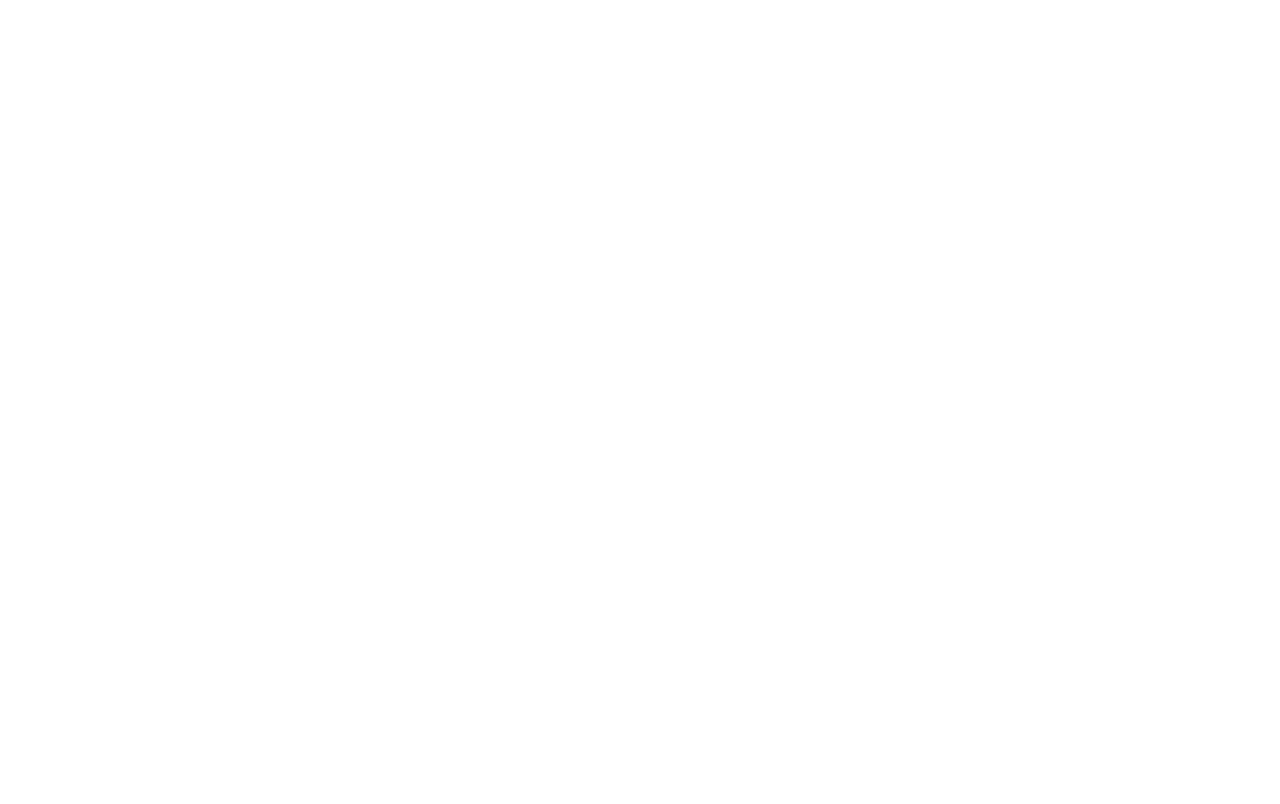
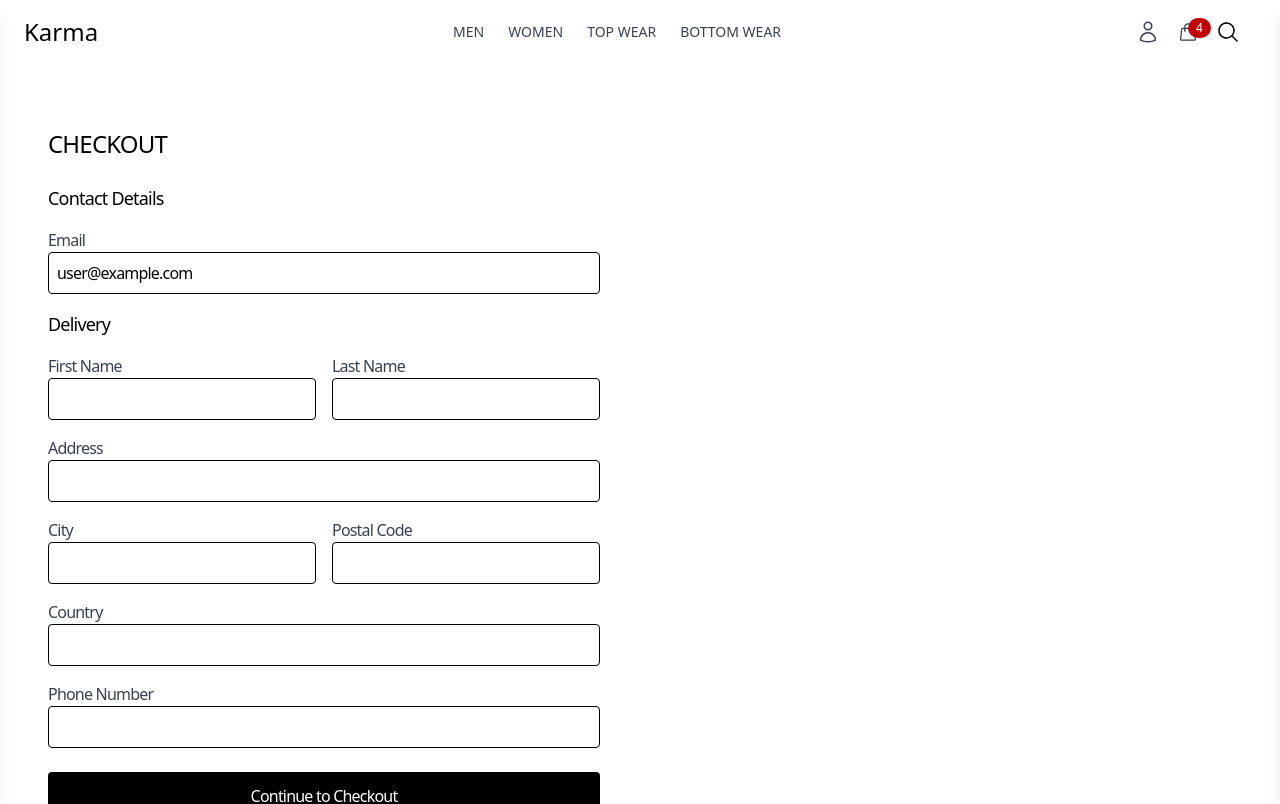
Before and after one commit to DojaBiraloo/Ecommerce, a React (Vite) app: page /checkout in a window 1280 px wide. Before the commit this address had no page. Shown: the top 804 px of the page. Built offline with nearby package versions, Linux system fonts and the light colour scheme.

Commit message:
checkout commit

```diff
--- a/src/App.jsx
+++ b/src/App.jsx
@@ -7,6 +7,8 @@ import Login from './pages/Login'
 import Register from './pages/Register'
 import Profile from './pages/Profile'
 import CollectionPage from './pages/CollectionPage'
+import ProductDetails from './components/Products/ProductDetails'
+import Checkout from './components/Cart/Checkout'
 
 
 const App = () => {
@@ -20,6 +22,8 @@ const App = () => {
           <Route path='register' element={<Register />} />
           <Route path='profile' element={<Profile />} />
           <Route path='collections/:collection' element={<CollectionPage />} />
+          <Route path='product/:id' element={<ProductDetails />} />
+          <Route path='checkout' element={<Checkout />} />
         </Route>
       </Routes>
     </BrowserRouter>
--- /dev/null
+++ b/src/components/Cart/Checkout.jsx
@@ -0,0 +1,112 @@
+import { useState } from "react";
+import { useNavigate } from "react-router-dom"
+
+ const cart ={
+     products:[
+        {
+
+            name:"T-shirt",
+            size:"M",
+            color:"Red",
+            price:15,
+            image:"https://picsum.photos/200?random=1",
+        },
+        {
+            name:"Jeans",
+            size:"L",
+            color:"Red",
+            price:25,
+            image:"https://picsum.photos/200?random=2",
+        },
+    ],
+totalPrice: 195,
+}
+
+const Checkout = () => {
+    const navigate= useNavigate();
+    const [checkoutId, setCheckoutId] = useState(null)
+    const [shippingAddress, setShippingAddress]= useState({
+        firstName:"",
+        lastName:"",
+        address:"",
+        city:"",
+        postalCode:"",
+        country:"",
+        phone:"",
+    })
+
+    const handleCreateCheckout =(e) =>{
+        e.preventDefault();
+        // setCheckoutId(123);
+    }
+
+  return (
+    <div className="grid grid-cols-1 lg:grid-cols-2 gap-8 max-w-7xl mx-auto py-10 px-6 tracking-tighter">
+      {/* Left Section */}
+      <div className="bg-white rounded-lg p-6">
+        <h2 className="text-2xl uppercase mb-6">Checkout</h2>
+        <form onSubmit={handleCreateCheckout}>
+            <h3 className="text-lg mb-4">Contact Details</h3>
+            <div className="mb-4">
+                <label htmlFor="" className="block text-gray-700">Email</label>
+                <input type="email" value="user@example.com" className="w-full p-2 border rounded" disabled />
+            </div>
+            <h3 className="text-lg mb-4">Delivery</h3>
+            <div className="mb-4 grid grid-cols-2 gap-4">
+
+                <div>
+                    <label className="block text-gray-700">First Name</label>
+                    <input type="text" value={shippingAddress.firstName} onChange={(e) => setShippingAddress({...shippingAddress, firstName: e.target.value,})} className="w-full p-2 border rounded" required />
+                </div>
+                 <div>
+                    <label className="block text-gray-700">Last Name</label>
+                    <input type="text" value={shippingAddress.lastName} onChange={(e) => setShippingAddress({...shippingAddress, lastName: e.target.value,})} className="w-full p-2 border rounded" required />
+                </div>
+
+            </div>
+
+            <div className="mb-4">
+                <label className="block text-gray-700">Address</label>
+                <input type="text" value={shippingAddress.address} onChange={(e) =>setShippingAddress({...shippingAddress, address:e.target.value,}) }
+                className="w-full p-2 border rounded" required
+                />
+            </div>
+
+            <div className="mb-4 grid grid-cols-2 gap-4">
+                 <div>
+                    <label className="block text-gray-700">City</label>
+                    <input type="text" value={shippingAddress.city} onChange={(e) => setShippingAddress({...shippingAddress, city: e.target.value,})} className="w-full p-2 border rounded" required />
+                </div>
+                 <div>
+                    <label className="block text-gray-700">Postal Code</label>
+                    <input type="text" value={shippingAddress.postalCode} onChange={(e) => setShippingAddress({...shippingAddress, postalCode: e.target.value,})} className="w-full p-2 border rounded" required />
+                </div>
+            </div>
+            <div className="mb-4">
+                <label className="block text-gray-700">Country</label>
+                <input type="text" value={shippingAddress.country} onChange={(e) =>setShippingAddress({...shippingAddress, country:e.target.value,}) }
+                className="w-full p-2 border rounded" required
+                />
+            </div>
+            <div className="mb-4">
+                <label className="block text-gray-700">Phone Number</label>
+                <input type="tel" value={shippingAddress.phone} onChange={(e) =>setShippingAddress({...shippingAddress, phone:e.target.value,}) }
+                className="w-full p-2 border rounded" required
+                />
+            </div>
+            <div className="mt-6">
+                {!checkoutId ? (
+                    <button type="submit" className="w-full bg-black text-white py-3 rounded">Continue to Checkout</button>
+                ): (
+                    <div className="">
+                        <h3 className="text-lg mb-4 ">Pay with Paypal</h3>
+                    </div>
+                )}
+            </div>
+        </form>
+      </div>
+    </div>
+  )
+}
+
+export default Checkout
--- a/src/components/Layout/CartDrawer.jsx
+++ b/src/components/Layout/CartDrawer.jsx
@@ -1,8 +1,14 @@
 
 import { IoMdClose } from 'react-icons/io';
 import CartContents from '../Cart/CartContents';
+import { useNavigate } from 'react-router-dom';
 
 const CartDrawer = ({drawerOpen, toggleCartDrawer}) => {
+
+  const navigate= useNavigate();
+  const handleCheckout = () =>{
+    navigate("/checkout")
+  }
 
 
 
@@ -25,7 +31,7 @@ const CartDrawer = ({drawerOpen, toggleCartDrawer}) => {
 
         </div>
         <div className="p-4 bg-white sticky bottom-0">
-          <button className='w-full bg-black text-white py-3 rounded-lg font-semibold hover:bg-gray-800 transition'>Checkout</button>
+          <button onClick={handleCheckout} className='w-full bg-black text-white py-3 rounded-lg font-semibold hover:bg-gray-800 transition hover:cursor-pointer'>Checkout</button>
           <p className='text-sm tracking-tighter text-gray-500 mt-2 text-center'>
             Shipping, taxes and discount codes calculated at checkout.
           </p>
--- a/src/components/Products/FeaturedCollection.jsx
+++ b/src/components/Products/FeaturedCollection.jsx
@@ -11,7 +11,7 @@ const FeaturedCollection = () => {
     <h2 className="text-lg font-semibold text-gray-700 mb-2">
         Comfort and Style</h2>
         <h2 className="text-4xl lg:text-5xl font-bold mb-6">
-            Apparel amde for your everyday life
+            Apparel made for your everyday life
         </h2>
         <p className='text-lg text-gray-600 mb-6'>
             Discover high-quality, comfortable clothing that effortlessly blends fashion and function. Designed to make you look and feel great everyday.
--- a/src/components/Products/FilterSidebar.jsx
+++ b/src/components/Products/FilterSidebar.jsx
@@ -29,7 +29,8 @@ const FilterSidebar = () => {
         "Orange",
         "Pink",
         "Grey",
-        "Brown"
+        "Brown",
+        "Maroon",
     ];
     const sizes = ["XS", "S", "M", "L", "XL", "XXL"];
 
@@ -110,6 +111,16 @@ const FilterSidebar = () => {
         })
         setSearchParams(params);
         navigate(`?${params.toString()}`); //?category=Botttom+Wears&size=XS%2CS
+    }
+
+    const handlePriceChange =(e) =>{
+
+        const newPrice= e.target.value;
+        setPriceRange([0, newPrice]);
+        const newFilters={...filters, minPrice:0, maxPrice: newPrice };
+        setFilters(filters);
+        updateURLParams(newFilters);
+
     }
 
 
@@ -210,7 +221,13 @@ const FilterSidebar = () => {
             {/* Price RAnge Filter */}
             <div className="mb-8">
                 <label className='block text-gray-600 font-medium mb-2'>Price Range</label>
-                <input type="range" name="priceRange" min={0} max={100} className='w-full h-2 bg-gray-300 rounded-lg appearance-none cursor-pointer'/>
+                <input
+                 type="range"
+                  name="priceRange"
+                   min={0} max={100}
+                   value={priceRange[1]}
+                   onChange={handlePriceChange}
+                 className='w-full h-2 bg-gray-300 rounded-lg appearance-none cursor-pointer'/>
                 <div className="flex justify-between text-gray-600 mt-2">
                     <span>$0</span>
                     <span>${priceRange[1]}</span>
--- a/src/components/Products/ProductGrid.jsx
+++ b/src/components/Products/ProductGrid.jsx
@@ -5,7 +5,7 @@ const ProductGrid = ({products}) => {
   return (
     <div className='grid grid-cols-1 sm:grid-cols-2 lg:grid-cols-4 gap-6 '>
       {products.map((product, index) =>(
-        <Link key={index} to={`product/${product._id}`} className='block'>
+        <Link key={index} to={`/product/${product._id}`} className='block'>
             <div className="bg-white p-4 rounded-lg">
                 <div className="w-full h-96 mb-4">
                     <img src={product.images[0].url}
--- a/src/components/Products/SortOptions.jsx
+++ b/src/components/Products/SortOptions.jsx
@@ -1,8 +1,26 @@
-import React from 'react'
+import React, { use } from 'react'
+import { useSearchParams } from 'react-router-dom';
 
 const SortOptions = () => {
+  const [searchParams, setSearchParams] = useSearchParams();
+
+  const handleSortChange = (e) =>{
+    const sortBy= e.target.value;
+    searchParams.set("sortBy", sortBy)
+    setSearchParams(searchParams)
+  }
   return (
-    <div>
+    <div className='mb-4 flex items-center justify-end'>
+      <select onChange={handleSortChange}
+       value={searchParams.get("sortBy" || "")}
+        id="sort"
+         className='border p-2 rounded-md focus:outline-none'>
+
+        <option value="">Default</option>
+        <option value="priceAsc">Price: Low to High</option>
+        <option value="priceDesc">Price: High to Low</option>
+        <option value="popularity">Popularity</option>
+      </select>
 
     </div>
   )
--- a/src/pages/CollectionPage.jsx
+++ b/src/pages/CollectionPage.jsx
@@ -22,9 +22,12 @@ const CollectionPage = () => {
     useEffect(() =>{
         // Add Event Listener for clicks
         document.addEventListener("mousedown", handleClickOutside)
+
         // clean event listener
-        document.removeEventListener("mouseDown", handleClickOutside);
-    })
+        return () =>{
+             document.removeEventListener("mouseDown", handleClickOutside);
+        }
+    }, [])
 
     useEffect(() =>{
         setTimeout(() =>{
```
